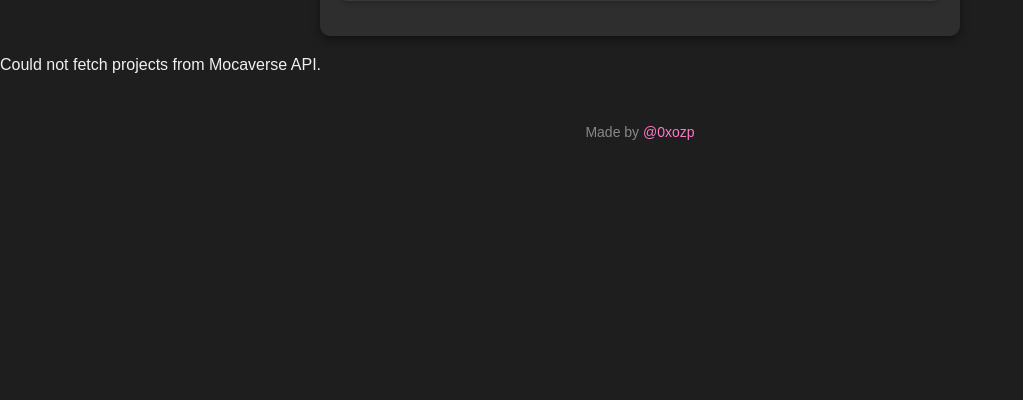
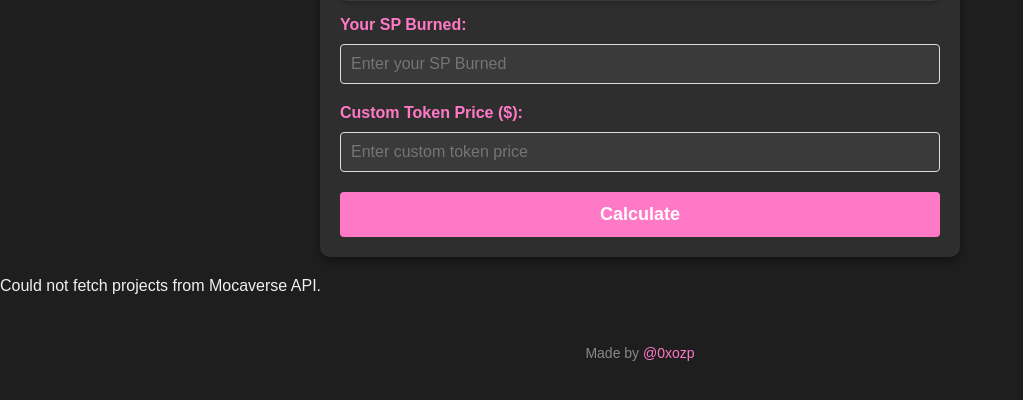
Before and after one commit to ozp3/Mocadrop-Calculator, a Flask app: page / in a window 1280 px wide. Shown: the part 330-730 px from the top of the page, without its empty margins (0-1023 px from the left). Run offline with Flask 3, Linux system fonts and the light colour scheme; data that the repository does not hold is empty.

Commit message:
Add files via upload

```diff
--- a/app.py
+++ b/app.py
@@ -1,5 +1,5 @@
 from flask import Flask
-from routes import setup_routes
+from services.routes import setup_routes
 
 app = Flask(__name__)
 
--- /dev/null
+++ b/services/routes.py
@@ -0,0 +1,102 @@
+from flask import render_template, request, redirect, url_for
+from services.project_service import fetch_projects, get_pool_data, check_deadline
+from datetime import datetime
+
+def setup_routes(app):
+    @app.route("/", methods=["GET", "POST"])
+    def index():
+        projects = fetch_projects()
+
+        if not projects:
+            return render_template(
+                "index.html",
+                error="Could not fetch projects from Mocaverse API.",
+                projects=[],
+                token_name="",
+                tokens_offered="",
+                total_sp_burnt="",
+                registration_end_date="",
+                is_ended=False,
+                mode="flexible",
+                tiers=[],
+                custom_price=None,
+                expected_reward=None,
+            )
+
+        selected_project_name = request.form.get("project") or projects[0]["name"]
+        selected_project = next((p for p in projects if p["name"] == selected_project_name), None)
+
+        if not selected_project:
+            return render_template(
+                "index.html",
+                error="Invalid project selected.",
+                projects=projects,
+                token_name="",
+                tokens_offered="",
+                total_sp_burnt="",
+                registration_end_date="",
+                is_ended=False,
+                mode="flexible",
+                tiers=[],
+                custom_price=None,
+                expected_reward=None,
+            )
+
+        # Fetch project data
+        pool_data = get_pool_data(selected_project["url"])
+        total_sp_burnt = pool_data["staking_power_burnt"]
+        registration_end_date = pool_data["registration_end_date"]
+        mode = pool_data["mode"]
+        tier_config = pool_data["tier_config"]
+
+        is_ended = check_deadline(selected_project["registrationEndDate"])
+
+        # Default Values
+        custom_price = None
+        your_sp_burned = None
+        expected_reward = None
+
+        # Flexible Mode: Calculate Expected Reward
+        if mode == "flexible" and request.method == "POST" and "calculate_flexible" in request.form:
+            try:
+                # Get user inputs
+                custom_price = float(request.form.get("custom_price", 0))
+                your_sp_burned = float(request.form.get("sp_burned", 0))
+                tokens_offered = float(selected_project.get("tokensOffered", 0))
+
+                # Calculate Expected Reward
+                if total_sp_burnt > 0 and custom_price > 0 and your_sp_burned > 0:
+                    expected_reward = round(
+                        (tokens_offered / total_sp_burnt) * your_sp_burned * custom_price,
+                        2,
+                    )
+            except ValueError:
+                expected_reward = None
+
+        # Fixed Mode: Calculate Expected Rewards if Custom Price is provided
+        if mode == "fixed" and request.method == "POST" and "calculate_fixed" in request.form:
+            try:
+                custom_price = float(request.form.get("custom_price", 0))
+                for tier in tier_config:
+                    tokens_per_slot = float(tier.get("tokenAllocation", 0))
+                    tier["expected_reward"] = round(tokens_per_slot * custom_price, 2)
+            except ValueError:
+                pass
+
+        # Flexible Mode: Tokens Offered and Total SP Burnt
+        tokens_offered = selected_project.get("tokensOffered", "0")
+        total_sp_burnt_display = f"{total_sp_burnt:,.0f}" if total_sp_burnt else "N/A"
+
+        return render_template(
+            "index.html",
+            projects=projects,
+            token_name=selected_project["name"],
+            tokens_offered=tokens_offered,
+            total_sp_burnt=total_sp_burnt_display,
+            registration_end_date=registration_end_date,
+            is_ended=is_ended,
+            mode=mode,
+            tiers=tier_config,
+            custom_price=custom_price,
+            expected_reward=expected_reward,
+        )
--- /dev/null
+++ b/static/styles/style.css
@@ -0,0 +1,111 @@
+body {
+    font-family: 'Arial', sans-serif;
+    background-color: #1e1e1e;
+    margin: 0;
+    padding: 0;
+    color: #f0f0f0;
+  }
+
+  h1 {
+    text-align: center;
+    color: #ff79c6;
+    margin: 20px;
+    font-weight: bold;
+    text-transform: uppercase;
+  }
+
+  form {
+    max-width: 600px;
+    margin: 20px auto;
+    padding: 20px;
+    background-color: #2e2e2e;
+    border-radius: 10px;
+    box-shadow: 0 4px 10px rgba(0, 0, 0, 0.4);
+    color: #333;
+  }
+
+  label {
+    display: block;
+    font-weight: bold;
+    margin-bottom: 10px;
+    color: #ff79c6;
+  }
+
+  input,
+  select {
+    width: 100%;
+    padding: 10px;
+    margin-bottom: 20px;
+    border: 1px solid #ddd;
+    border-radius: 4px;
+    background-color: #3a3a3a;
+    box-sizing: border-box;
+    font-size: 16px;
+    color: #fff;
+  }
+
+  input[readonly] {
+    background-color: #444;
+  }
+
+  button {
+    width: 100%;
+    padding: 12px;
+    background-color: #ff79c6;
+    color: #fff;
+    border: none;
+    border-radius: 4px;
+    font-size: 18px;
+    font-weight: bold;
+    cursor: pointer;
+    transition: background-color 0.3s ease;
+  }
+
+  button:hover {
+    background-color: #e66bb6;
+  }
+
+  .tier-info {
+    margin: 15px 0;
+    padding: 15px;
+    background-color: #3a3a3a;
+    border-radius: 8px;
+    box-shadow: 0 2px 5px rgba(0, 0, 0, 0.2);
+  }
+
+  .tier-info p {
+    margin: 10px 0;
+    font-size: 14px;
+    color: #ccc;
+  }
+
+  .tier-info strong {
+    color: #fff;
+  }
+
+  footer {
+    text-align: center;
+    margin-top: 50px;
+    font-size: 14px;
+    color: #888;
+  }
+
+  footer a {
+    color: #ff79c6;
+    text-decoration: none;
+  }
+
+  footer a:hover {
+    text-decoration: underline;
+  }
+
+  /* Disable spin buttons in number inputs */
+  input[type="number"]::-webkit-inner-spin-button,
+  input[type="number"]::-webkit-outer-spin-button {
+    -webkit-appearance: none;
+    margin: 0;
+  }
+
+  input[type="number"] {
+    -moz-appearance: textfield; /* Firefox için */
+  }
--- a/templates/index.html
+++ b/templates/index.html
@@ -1,114 +1,30 @@
 <!DOCTYPE html>
 <html lang="en">
   <head>
-    <script async src="https://pagead2.googlesyndication.com/pagead/js/adsbygoogle.js?client=ca-pub-1780098476106670"
-     crossorigin="anonymous"></script>
+    <script
+      async
+      src="https://pagead2.googlesyndication.com/pagead/js/adsbygoogle.js?client=ca-pub-1780098476106670"
+      crossorigin="anonymous"
+    ></script>
 
     <meta charset="UTF-8" />
     <meta name="viewport" content="width=device-width, initial-scale=1.0" />
     <title>Moca Drop Reward Calculator</title>
-    <style>
-      body {
-        font-family: 'Arial', sans-serif;
-        background-color: #1e1e1e;
-        margin: 0;
-        padding: 0;
-        color: #f0f0f0;
-      }
-      h1 {
-        text-align: center;
-        color: #ff79c6;
-        margin: 20px;
-        font-weight: bold;
-        text-transform: uppercase;
-      }
-      form {
-        max-width: 600px;
-        margin: 20px auto;
-        padding: 20px;
-        background-color: #2e2e2e;
-        border-radius: 10px;
-        box-shadow: 0 4px 10px rgba(0, 0, 0, 0.4);
-        color: #333;
-      }
-      label {
-        display: block;
-        font-weight: bold;
-        margin-bottom: 10px;
-        color: #ff79c6;
-      }
-      input,
-      select {
-        width: 100%;
-        padding: 10px;
-        margin-bottom: 20px;
-        border: 1px solid #ddd;
-        border-radius: 4px;
-        background-color: #3a3a3a;
-        box-sizing: border-box;
-        font-size: 16px;
-        color: #fff;
-      }
-      input[readonly] {
-        background-color: #444;
-      }
-      button {
-        width: 100%;
-        padding: 12px;
-        background-color: #ff79c6;
-        color: #fff;
-        border: none;
-        border-radius: 4px;
-        font-size: 18px;
-        font-weight: bold;
-        cursor: pointer;
-        transition: background-color 0.3s ease;
-      }
-      button:hover {
-        background-color: #e66bb6;
-      }
-      .tier-info {
-        margin: 15px 0;
-        padding: 15px;
-        background-color: #3a3a3a;
-        border-radius: 8px;
-        box-shadow: 0 2px 5px rgba(0, 0, 0, 0.2);
-      }
-      .tier-info p {
-        margin: 10px 0;
-        font-size: 14px;
-        color: #ccc;
-      }
-      .tier-info strong {
-        color: #fff;
-      }
-      footer {
-        text-align: center;
-        margin-top: 50px;
-        font-size: 14px;
-        color: #888;
-      }
-      footer a {
-        color: #ff79c6;
-        text-decoration: none;
-      }
-      footer a:hover {
-        text-decoration: underline;
-      }
-    </style>
+    <link rel="stylesheet" href="{{ url_for('static', filename='styles/style.css') }}">
   </head>
   <body>
     <h1>Moca Drop Reward Calculator</h1>
 
-    <!-- Registration Deadline -->
-    {% if not is_ended %}
     <p style="text-align: center; color: #e994b8; font-weight: bold">
       Registration Ends: {{ registration_end_date }}
+    </p>
+    {% if is_ended %}
+    <p style="text-align: center; color: red; font-weight: bold">
+      REGISTRATION ENDED
     </p>
     {% endif %}
 
     <form method="post" action="{{ url_for('index') }}">
-      <!-- Proje Seçimi -->
       <label for="project">Select Project:</label>
       <select id="project" name="project" onchange="this.form.submit()">
         {% for project in projects %}
@@ -118,7 +34,6 @@
         {% endfor %}
       </select>
 
-      <!-- Proje İkonları -->
       {% for project in projects %}
       {% if project.name == token_name %}
       <div class="tier-info">
@@ -132,44 +47,36 @@
       {% endif %}
       {% endfor %}
 
-      <!-- Flexible Mode -->
-      {% if mode == "flexible" %}
       <div class="tier-info">
         <p><strong>Tokens Offered:</strong> {{ '{:,.0f}'.format(tokens_offered | float) }}</p>
         <p><strong>Total SP Burnt:</strong> {{ total_sp_burnt }}</p>
       </div>
+
+      {% if mode == "flexible" %}
+      <div>
+        <label for="sp_burned">Your SP Burned:</label>
+        <input type="number" id="sp_burned" name="sp_burned" step="any" min="0" placeholder="Enter your SP Burned" />
+        <label for="custom_price">Custom Token Price ($):</label>
+        <input type="number" id="custom_price" name="custom_price" step="any" min="0" placeholder="Enter custom token price" />
+      </div>
+
+      {% if expected_reward is not none %}
+      <div class="tier-info">
+        <p><strong><span style="color: #ff79c6;">Expected Reward ($): {{ "%.2f"|format(expected_reward) }}</span></strong></p>
+      </div>
       {% endif %}
 
-      <!-- Fixed Mode -->
+      <button type="submit" name="calculate_flexible">Calculate</button>
+      {% endif %}
+
       {% if mode == "fixed" %}
-      <!-- Custom Token Price -->
-      <div style="display: flex; flex-direction: column; align-items: center;">
+      <div>
         <label for="custom_price">Custom Token Price ($):</label>
-        <input
-          type="number"
-          id="custom_price"
-          name="custom_price"
-          step="any"
-          min="0"
-          style="border: 2px solid #ff79c6;"/>
+        <input type="number" id="custom_price" name="custom_price" step="any" min="0" />
       </div>
 
-      <style>
-        input[type="number"]::-webkit-inner-spin-button,
-        input[type="number"]::-webkit-outer-spin-button {
-          -webkit-appearance: none;
-          margin: 0;
-        }
-        input[type="number"] {
-          -moz-appearance: textfield; /* Firefox için */
-        }
-      </style>
+      <button type="submit" name="calculate_fixed">Calculate</button>
 
-
-      <!-- Calculate Button -->
-      <button type="submit" name="calculate">Calculate</button>
-
-      <!-- Tüm Tier Bilgileri -->
       <h3 style="color: #e994b8; text-align: center;">Tier Information</h3>
       {% for tier in tiers %}
       <div class="tier-info">
@@ -178,7 +85,7 @@
         <p>Available Slots: {{ tier.lots }}</p>
         <p>Tokens per Slot: {{ tier.tokenAllocation }}</p>
         {% if custom_price %}
-        <p><strong><span style="color: #ff79c6;">Expected Reward ($): {{ "%.2f"|format(tier.tokenAllocation | float * custom_price | float) }}</span></strong> </p>
+        <p><strong><span style="color: #ff79c6;">Expected Reward ($): {{ "%.2f"|format(tier.tokenAllocation | float * custom_price | float) }}</span></strong></p>
         {% endif %}
       </div>
       {% endfor %}
```
Also changed, not shown: templates/result.html (+0 -18 lines), README.md.
